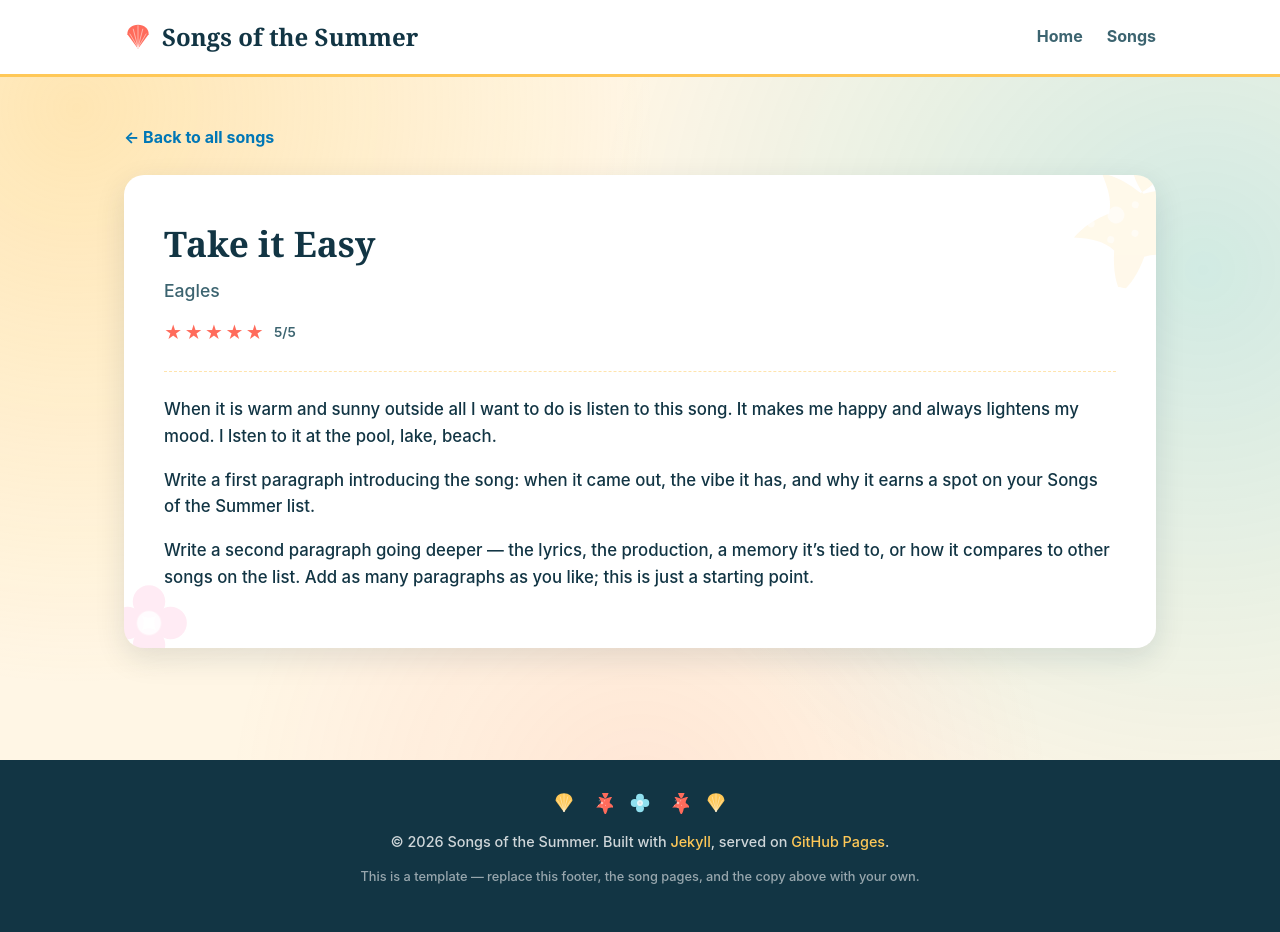
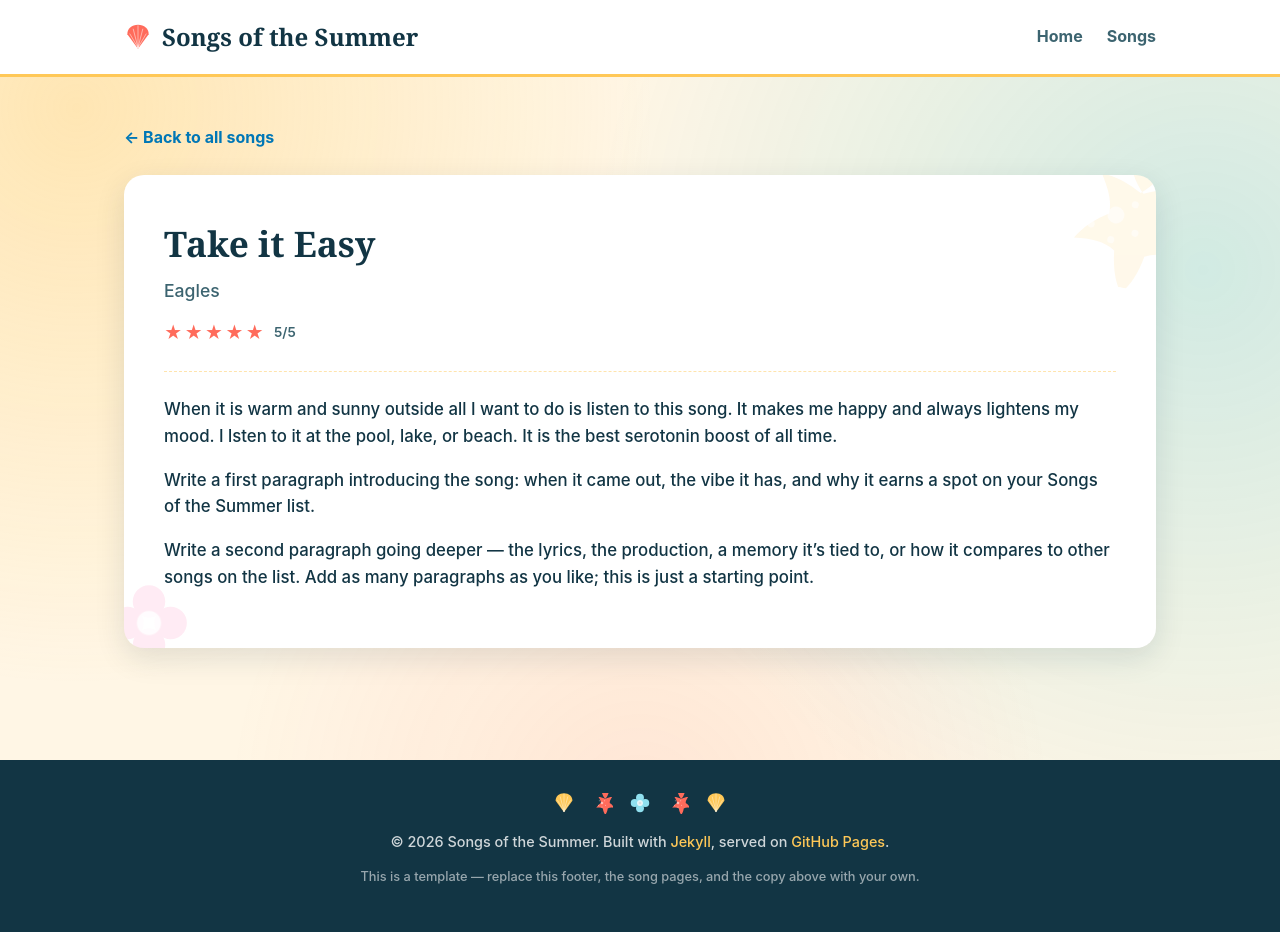
Before and after one commit to abbyduffer12/songsofthesummer26, a Jekyll site: the page built from _songs/song-01.md, in a window 1280 px wide. Built offline with Jekyll 4.4.1, drawn with Linux system fonts in a browser that asks for light colours.

Commit message:
Update song description in song-01.md
Corrected a typo and added a sentence about the song's impact.

```diff
--- a/_songs/song-01.md
+++ b/_songs/song-01.md
@@ -5,7 +5,7 @@ performer: "Eagles"
 rating: 5
 ---
 
-When it is warm and sunny outside all I want to do is listen to this song. It makes me happy and always lightens my mood. I lsten to it   at the pool, lake, beach.
+When it is warm and sunny outside all I want to do is listen to this song. It makes me happy and always lightens my mood. I lsten to it   at the pool, lake, or beach. It is the best serotonin boost of all time.
 
 Write a first paragraph introducing the song: when it came out, the vibe it
 has, and why it earns a spot on your Songs of the Summer list.
```
